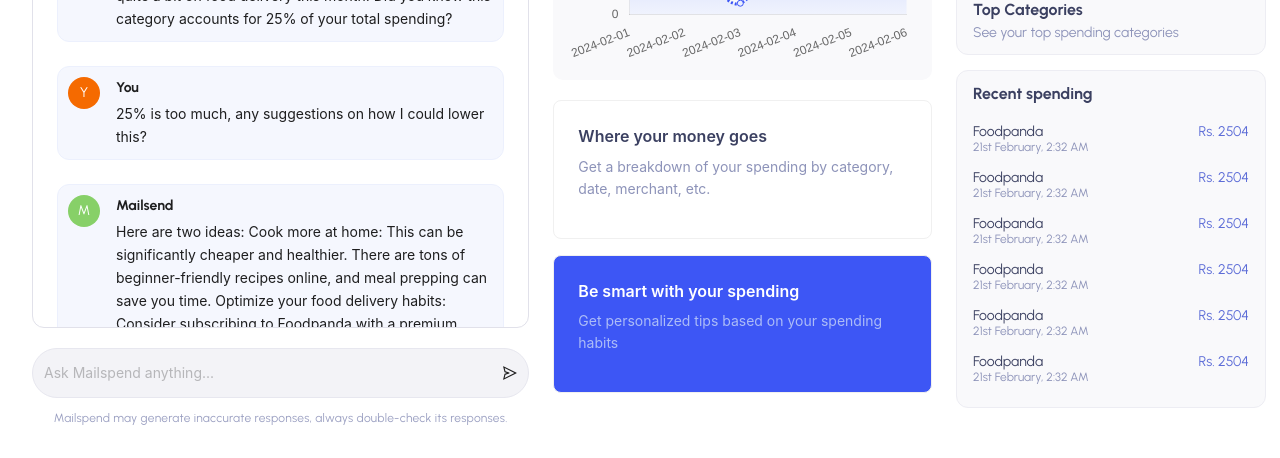
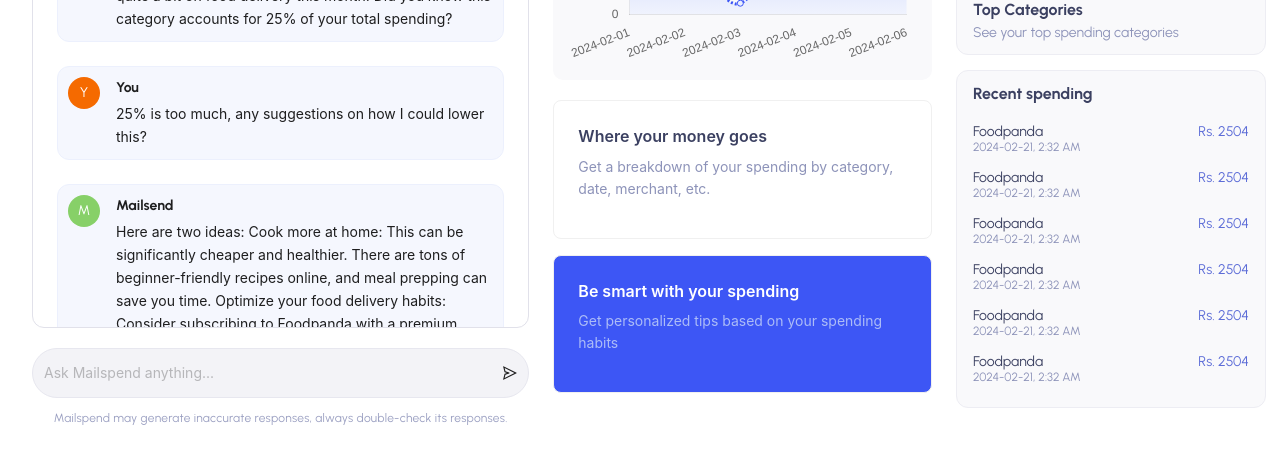
Before and after one commit to MuhammadAmas/MailSpend, a React (Vite) app: page /Dashboard in a window 1280 px wide. Shown: the part 330-788 px from the top of the page. Built offline with nearby package versions, Linux system fonts and the light colour scheme.

Commit message:
Minor ui fixes

```diff
--- a/src/pages/Dashboard/Dashboard.jsx
+++ b/src/pages/Dashboard/Dashboard.jsx
@@ -19,6 +19,34 @@ const spendingData = [
 
   // ... more data
 ];
+const spendings = [
+  { name: "Foodpanda", date: "2024-02-21", time: "2:32 AM", amount: 2504 },
+  { name: "Foodpanda", date: "2024-02-21", time: "2:32 AM", amount: 2504 },
+  { name: "Foodpanda", date: "2024-02-21", time: "2:32 AM", amount: 2504 },
+  { name: "Foodpanda", date: "2024-02-21", time: "2:32 AM", amount: 2504 },
+  { name: "Foodpanda", date: "2024-02-21", time: "2:32 AM", amount: 2504 },
+  { name: "Foodpanda", date: "2024-02-21", time: "2:32 AM", amount: 2504 },
+
+  // Add more spending items as needed
+];
+
+const SpendingItems = ({ spendingItems }) => (
+  <div className="ms-box box-spending">
+    <h3 className="ms-box_heading ms-mb-15">Recent spending</h3>
+    {spendingItems.map((item, index) => (
+      <div key={index} className="ms-box-item">
+        <div className="ms-item-info">
+          <p className="ms-item-name">{item.name}</p>
+          <p className="ms-item-date">
+            {item.date}, {item.time}
+          </p>
+        </div>
+        <p className="ms-item-spent">Rs. {item.amount}</p>
+      </div>
+    ))}
+  </div>
+);
+
 const Dashboard = () => {
   return (
     <div className="dashboard-container">
@@ -108,14 +136,6 @@ const Dashboard = () => {
               Weekly
               <RightOutlined />
             </h3>
-            {/* <p
-              class="ms-box_subheading"
-              style={{
-                color: "#ACBCF7",
-              }}
-            >
-              See tips to overcome financial burdens
-            </p>*/}
           </div>
           <div class="ms-box box-small">
             <h3 class="ms-box_heading">Quick Prompts</h3>
@@ -125,57 +145,7 @@ const Dashboard = () => {
             <h3 class="ms-box_heading">Top Categories</h3>
             <p class="ms-box_subheading">See your top spending categories</p>
           </div>
-          {/* <div class="ms-box box-small">
-            <h3 class="ms-box_heading">Tips & Tricks</h3>
-            <p class="ms-box_subheading">
-              See tips to overcome financial burdens
-            </p>
-          </div> */}
-          <div class="ms-box box-spending">
-            <h3 class="ms-box_heading ms-mb-15">Recent spending</h3>
-            <div class="ms-box-item">
-              <div class="ms-item-info">
-                <p class="ms-item-name">Foodpanda</p>
-                <p class="ms-item-date">21st February, 2:32 AM</p>
-              </div>
-              <p class="ms-item-spent">Rs. 2504</p>
-            </div>
-            <div class="ms-box-item">
-              <div class="ms-item-info">
-                <p class="ms-item-name">Foodpanda</p>
-                <p class="ms-item-date">21st February, 2:32 AM</p>
-              </div>
-              <p class="ms-item-spent">Rs. 2504</p>
-            </div>
-            <div class="ms-box-item">
-              <div class="ms-item-info">
-                <p class="ms-item-name">Foodpanda</p>
-                <p class="ms-item-date">21st February, 2:32 AM</p>
-              </div>
-              <p class="ms-item-spent">Rs. 2504</p>
-            </div>
-            <div class="ms-box-item">
-              <div class="ms-item-info">
-                <p class="ms-item-name">Foodpanda</p>
-                <p class="ms-item-date">21st February, 2:32 AM</p>
-              </div>
-              <p class="ms-item-spent">Rs. 2504</p>
-            </div>
-            <div class="ms-box-item">
-              <div class="ms-item-info">
-                <p class="ms-item-name">Foodpanda</p>
-                <p class="ms-item-date">21st February, 2:32 AM</p>
-              </div>
-              <p class="ms-item-spent">Rs. 2504</p>
-            </div>
-            <div class="ms-box-item">
-              <div class="ms-item-info">
-                <p class="ms-item-name">Foodpanda</p>
-                <p class="ms-item-date">21st February, 2:32 AM</p>
-              </div>
-              <p class="ms-item-spent">Rs. 2504</p>
-            </div>
-          </div>
+          <SpendingItems spendingItems={spendings} />
         </Col>
       </Row>
     </div>
```
